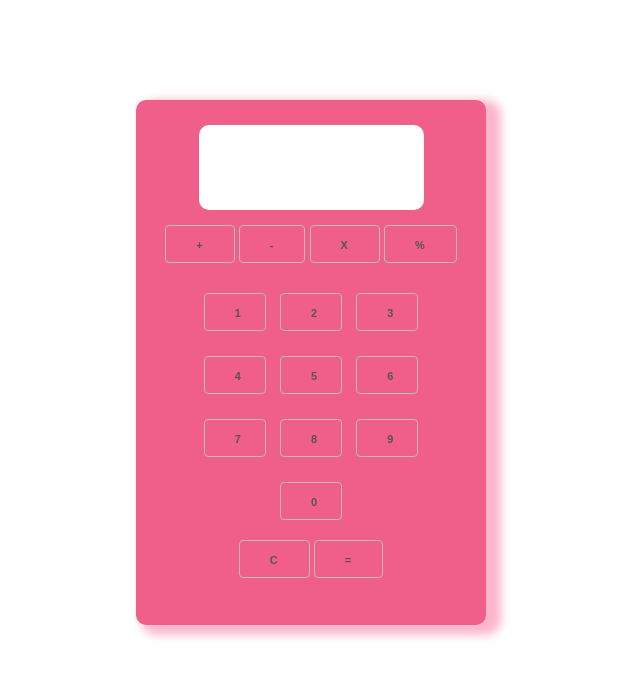
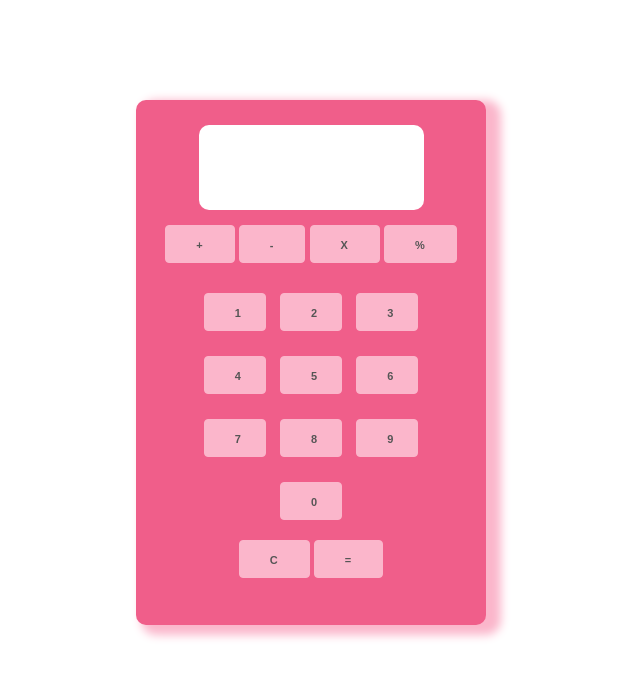
Before and after one commit to george-of-croton/js-calculator, a plain HTML site: page index.html in a window 1280 px wide. Shown: the whole page, without its empty margins (329-969 px from the left). Drawn offline with Linux system fonts and the light colour scheme.

Commit message:
small cosmetic upgrade

```diff
--- a/skeleton.css
+++ b/skeleton.css
@@ -182,9 +182,9 @@ input[type="button"] {
   text-transform: uppercase;
   text-decoration: none;
   white-space: nowrap;
-  background-color: transparent;
+  background-color: #FBB6CB;
   border-radius: 4px;
-  border: 1px solid #bbb;
+  border: 1px solid #FBB6CB;
   cursor: pointer;
   box-sizing: border-box;}
 .button:hover,
```
